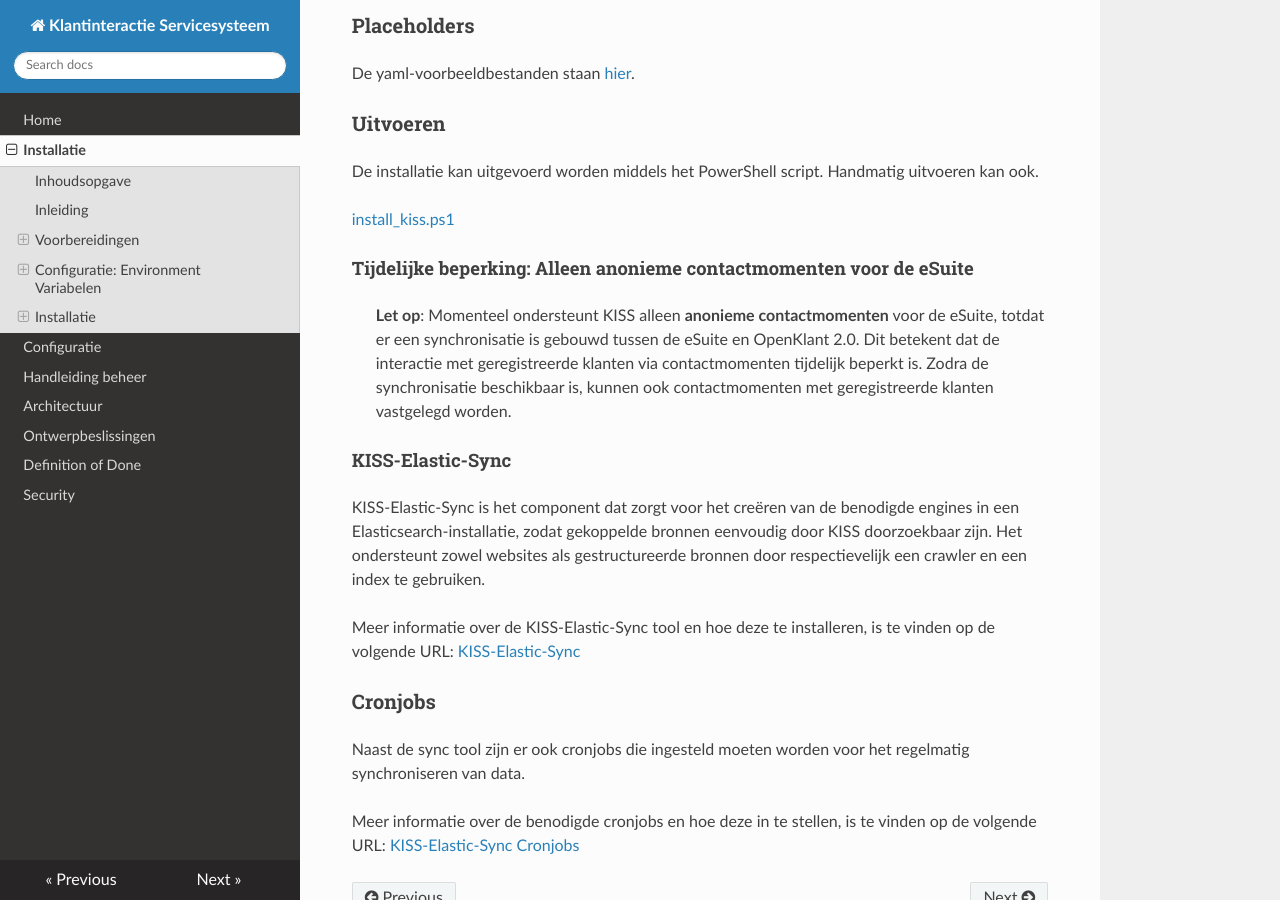
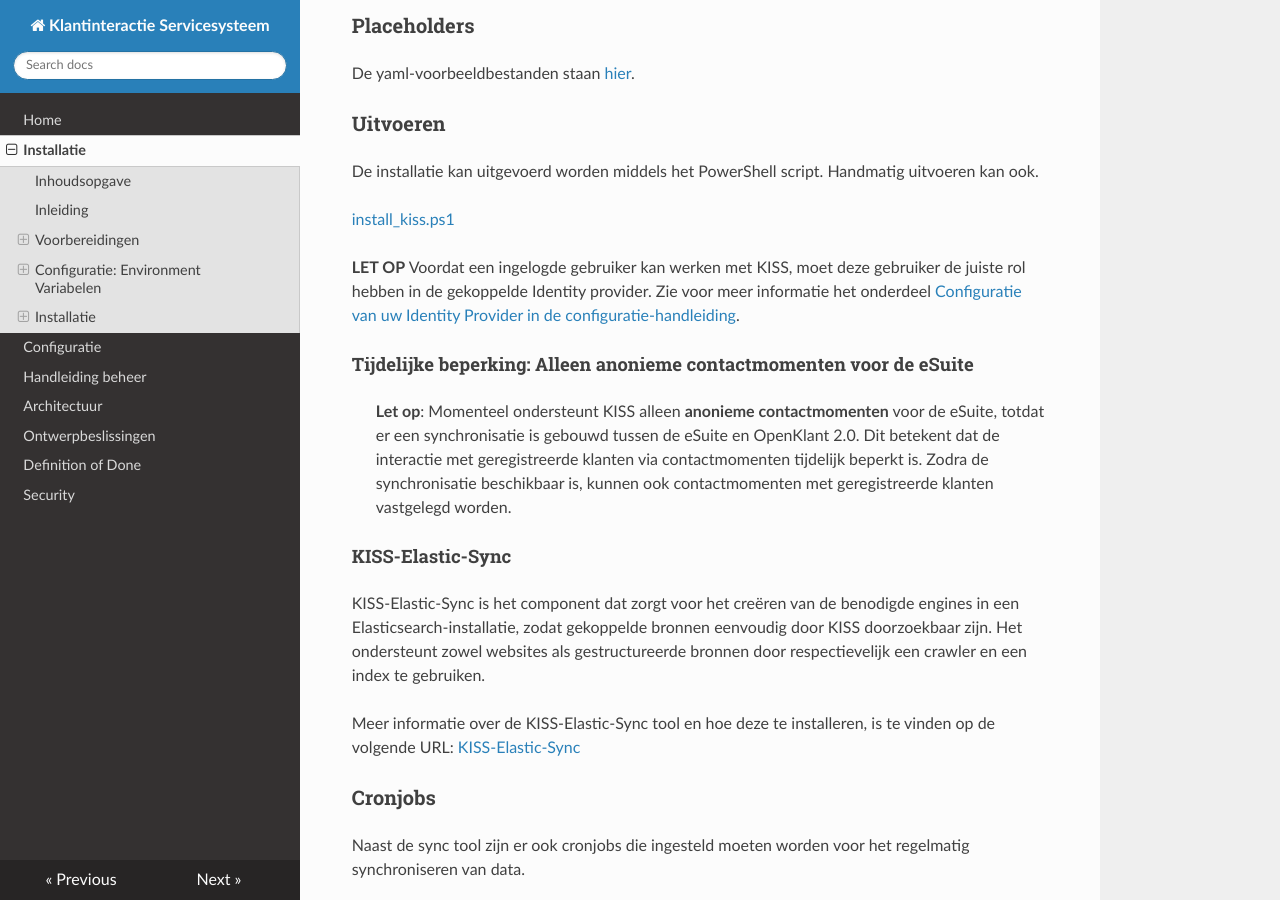
Before and after one commit to Klantinteractie-Servicesysteem/.github, an MkDocs documentation site: the page built from docs/INSTALLATION.md, in a window 1280 px wide and 900 px high, scrolled down 6321 px. Built offline with MkDocs 1.6.1, drawn with Linux system fonts in a browser that asks for light colours; nearby versions of some CDN libraries.

Commit message:
Update INSTALLATION.md
Zin toegevoegd dat ingelogde user de juiste rollen moet hebben, met link aar CONFIGURATION

```diff
--- a/docs/INSTALLATION.md
+++ b/docs/INSTALLATION.md
@@ -207,6 +207,8 @@
 
 [install_kiss.ps1](https://github.com/Klantinteractie-Servicesysteem/.github/blob/main/docs/scripts/install_kiss.ps1)
 
+**LET OP** Voordat een ingelogde gebruiker kan werken met KISS, moet deze gebruiker de juiste rol hebben in de gekoppelde Identity provider. Zie voor meer informatie het onderdeel [Configuratie van uw Identity Provider in de configuratie-handleiding](CONFIGURATIE.md#configuratie-van-uw-identity-provider).
+
 #### Tijdelijke beperking: Alleen anonieme contactmomenten voor de eSuite
 > **Let op**: Momenteel ondersteunt KISS alleen **anonieme contactmomenten** voor de eSuite, totdat er een synchronisatie is gebouwd tussen de eSuite en OpenKlant 2.0. Dit betekent dat de interactie met geregistreerde klanten via contactmomenten tijdelijk beperkt is. Zodra de synchronisatie beschikbaar is, kunnen ook contactmomenten met geregistreerde klanten vastgelegd worden.
 
```
